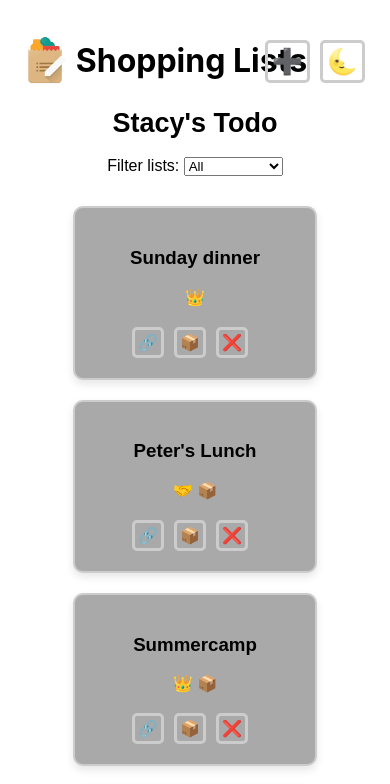
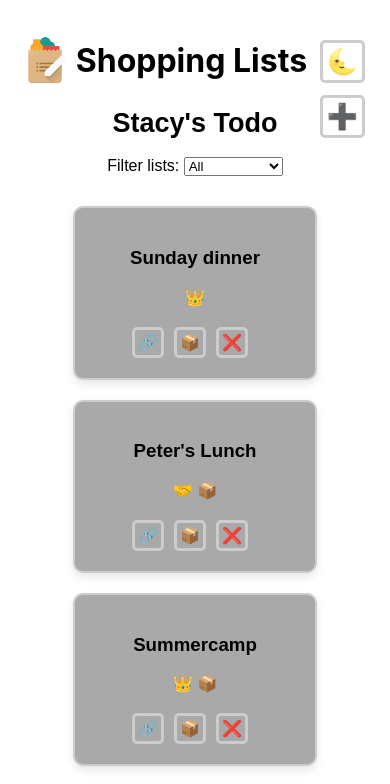
Before and after one commit to zm1z33k/toDoShopList, a React (Create React App) app in the folder client/: page / in a window 390 px wide. Shown: the top 784 px of the page. Built offline with nearby package versions, Linux system fonts and the light colour scheme; the HTML template or start-up script is replaced by a standard one.

Commit message:
changed add button to be more responsive

```diff
--- a/client/src/components/listsOverview/listsOverview.css
+++ b/client/src/components/listsOverview/listsOverview.css
@@ -12,8 +12,8 @@
   font-size: 25px;
   margin-bottom: 16px;
   position: absolute;
-  top: 40px;
-  right: 80px;
+  top: 95px;
+  right: 25px;
 }
 
 .optionButton {
```
